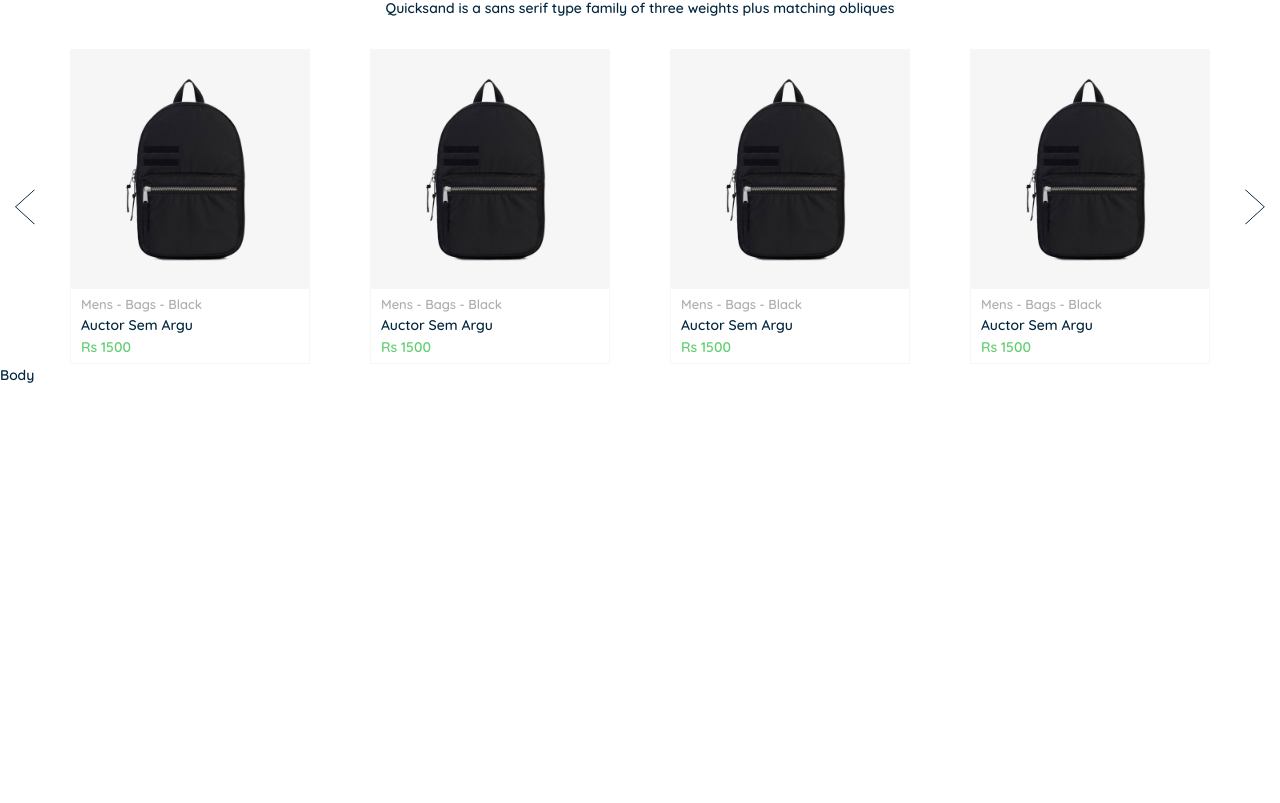
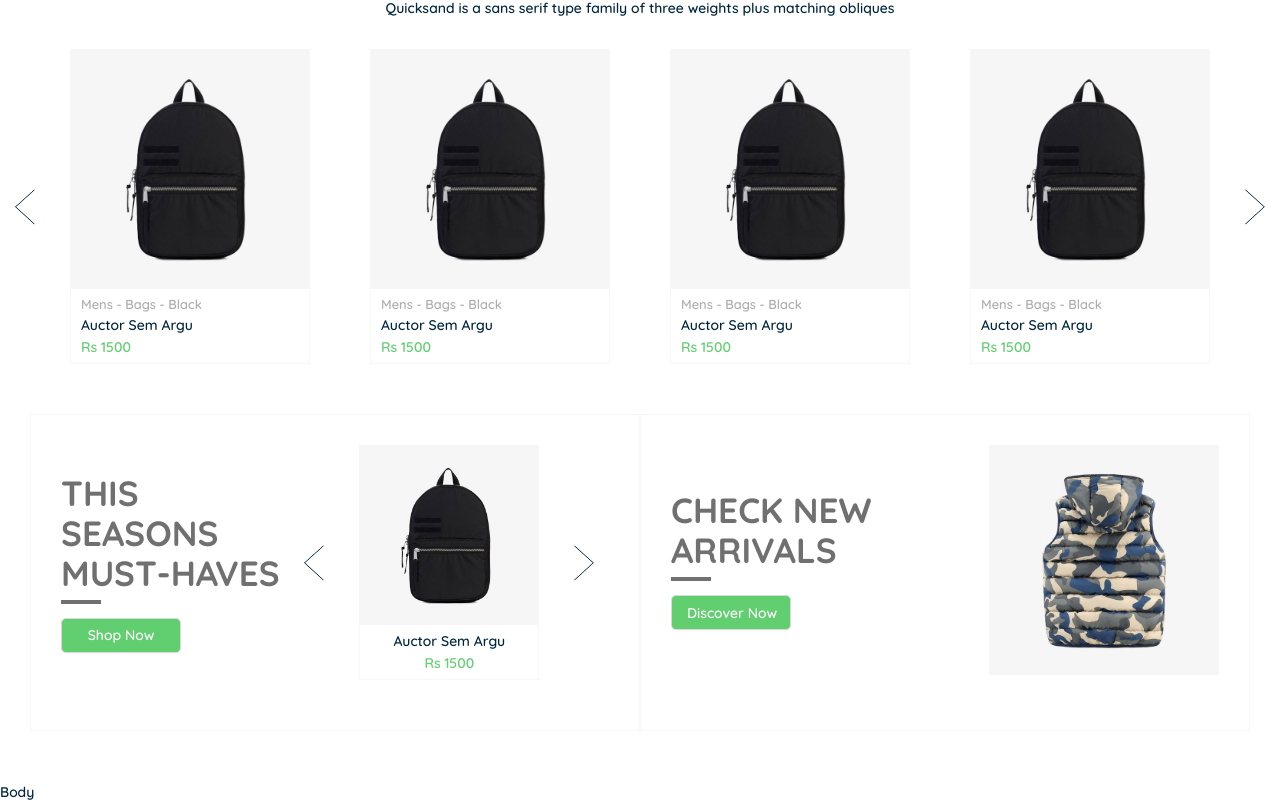
Before and after one commit to ujjalacharya/awesome-ecom, a React (Create React App) app in the folder slicing/: page / in a window 1280 px wide. Shown: the part 569-1372 px from the top of the page. Before the commit the page ends 955 px from the top, so only its background shows below. Built offline with nearby package versions, Linux system fonts and the light colour scheme; some icons are missing; a web font is replaced by a local one.

Commit message:
add popular and latest section

```diff
--- a/slicing/public/css/style.css
+++ b/slicing/public/css/style.css
@@ -130,6 +130,11 @@ button.primary {
 .slider-header {
   text-align: center;
   padding: 30px 0;
+}
+
+.latest-popular {
+  text-align: center;
+  padding: 50px 30px;
 }
 
 .main-header {
@@ -268,7 +273,7 @@ button.primary {
 .product-card .hover-items-image .card-hover-items .card-items {
   padding-left: 15px;
   padding-right: 15px;
-  border-right: 1px solid #D1D1D1;
+  border-right: 1px solid #f7f7f7;
   cursor: pointer;
 }
 .product-card .hover-items-image .card-hover-items .card-items:last-child {
@@ -307,4 +312,33 @@ button.primary {
   color: #61ce70;
 }
 
+.popular-slider {
+  padding: 30px;
+  border: 1px solid #f7f7f7;
+  min-height: 317px;
+}
+.popular-slider .popular-left-text {
+  display: flex;
+  align-items: center;
+}
+.popular-slider .popular-left-text .popular-text {
+  text-align: left;
+  position: relative;
+  color: #707070;
+}
+.popular-slider .popular-left-text .popular-text h1 {
+  color: #707070;
+}
+.popular-slider .popular-left-text .popular-text .title-bottom-hr {
+  width: 40px;
+  display: block;
+  position: absolute;
+  height: 4px;
+  background: #707070;
+  border: 0px;
+}
+.popular-slider .popular-left-text .popular-text button {
+  margin-top: 25px;
+}
+
 /*# sourceMappingURL=style.css.map */
--- /dev/null
+++ b/slicing/sass/Components/_popularSlider.scss
@@ -0,0 +1,28 @@
+.popular-slider {
+  padding: 30px;
+  border: 1px solid $border-color;
+  min-height: 317px;
+  .popular-left-text{
+    display: flex;
+    align-items: center;
+      .popular-text {
+        text-align: left;
+        position: relative;
+        color: #707070;
+        h1{
+            color: #707070;
+        }
+        .title-bottom-hr{
+            width: 40px;
+            display: block;
+            position: absolute;
+            height: 4px;
+            background: #707070;
+            border: 0px;
+        }
+        button{
+            margin-top: 25px;
+        }
+      }
+  }
+}
--- a/slicing/sass/Index.scss
+++ b/slicing/sass/Index.scss
@@ -10,3 +10,4 @@
 @import './Components/header';
 @import './Components/carousel';
 @import './Components/card';
+@import './Components/popularSlider';
--- a/slicing/sass/Pages/_home.scss
+++ b/slicing/sass/Pages/_home.scss
@@ -6,3 +6,8 @@
     text-align: center;
     padding: 30px 0;
 }
+
+.latest-popular {
+    text-align: center;
+    padding: 50px 30px;
+}
--- a/slicing/sass/_variables.scss
+++ b/slicing/sass/_variables.scss
@@ -9,7 +9,7 @@ $border: #e4e4e4;
 $black: #000;
 $text: #00263D;
 $light-bg: #F8F8F8;
-$border-color:#D1D1D1;
+$border-color:#f7f7f7;
 $light-text-color: #adadad;
 $box-shadow : 0 4px 12px rgba(199,197,197,0.5);
 
--- /dev/null
+++ b/slicing/src/Components/Includes/PopularCard.js
@@ -0,0 +1,24 @@
+import React, { Component } from "react";
+import ReactTooltip from "react-tooltip";
+
+class PopularCard extends Component {
+  render() {
+    return (
+      <div className="product-card">
+        <div className="product-box-shadow">
+          <div className="hover-items-image">
+            <div className="image">
+              <img src="/images/prod-bag.jpg" />
+            </div>
+          </div>
+          <div className="card-body">
+            <div className="prod-name">Auctor Sem Argu</div>
+            <div className="prod-price">Rs 1500</div>
+          </div>
+        </div>
+      </div>
+    );
+  }
+}
+
+export default PopularCard;
--- /dev/null
+++ b/slicing/src/Components/Includes/PopularSlider.js
@@ -0,0 +1,36 @@
+import React, { Component } from "react";
+import Slider from "react-slick";
+
+// includes
+import PopularCard from "./PopularCard";
+import PrevArrow from "./PrevArrow";
+import NextArrow from "./NextArrow";
+
+class PopularSlider extends Component {
+  render() {
+    const settings = {
+      dots: false,
+      infinite: true,
+      // autoplay:true,
+      speed: 500,
+      slidesToShow: 1,
+      draggable: true,
+      slidesToScroll: 1,
+      prevArrow: <PrevArrow />,
+      nextArrow: <NextArrow />,
+    };
+    return (
+      <section className="product-slider">
+        <Slider {...settings}>
+          <PopularCard />
+          <PopularCard />
+          <PopularCard />
+          <PopularCard />
+          <PopularCard />
+        </Slider>
+      </section>
+    );
+  }
+}
+
+export default PopularSlider;
--- /dev/null
+++ b/slicing/src/Components/LatestSlider.js
@@ -0,0 +1,25 @@
+import React, { Component } from "react";
+import { Button, Col, Row } from "antd";
+
+class LatestSlider extends Component {
+  render() {
+    return (
+      <div className="popular-slider">
+        <Row>
+          <Col span={10} className="popular-left-text">
+            <div className="popular-text">
+              <h1>CHECK NEW ARRIVALS</h1>
+              <hr className="title-bottom-hr" />
+              <Button className="primary">Discover Now</Button>
+            </div>
+          </Col>
+          <Col span={14} style={{textAlign: 'right'}}>
+            <img style={{ height: 230 }} src="/images/new-arrivals.jpg" />
+          </Col>
+        </Row>
+      </div>
+    );
+  }
+}
+
+export default LatestSlider;
--- /dev/null
+++ b/slicing/src/Components/Popular.js
@@ -0,0 +1,28 @@
+import React, { Component } from "react";
+import { Button, Col, Row } from "antd";
+
+//includes
+import PopularSlider from './Includes/PopularSlider'
+
+class Popular extends Component {
+  render() {
+    return (
+      <div className="popular-slider">
+        <Row>
+          <Col span={10} className="popular-left-text">
+              <div className="popular-text">
+                <h1>THIS SEASONS MUST-HAVES</h1>
+                <hr className="title-bottom-hr" />
+                <Button className="primary">Shop Now</Button>
+              </div>
+          </Col>
+          <Col span={14}>
+            <PopularSlider />
+          </Col>
+        </Row>
+      </div>
+    );
+  }
+}
+
+export default Popular;
--- a/slicing/src/Pages/Home.js
+++ b/slicing/src/Pages/Home.js
@@ -3,6 +3,9 @@ import Header from '../Components/Header'
 import MainCarousel from '../Components/Carousel'
 import ProductSlider from '../Components/ProductSlider'
 import SliderHeader from '../Components/SliderHeader'
+import { Row, Col } from 'antd'
+import Popular from '../Components/Popular'
+import LatestSLider from '../Components/LatestSlider'
 
 class Home extends Component {
     render(){
@@ -14,6 +17,16 @@ class Home extends Component {
                 </div>
                 <SliderHeader />
                 <ProductSlider />
+                <section className="latest-popular">
+                    <Row>
+                        <Col span={12}>
+                            <Popular />
+                        </Col>
+                        <Col span={12}>
+                            <LatestSLider />
+                        </Col>
+                    </Row>
+                </section>
                 Body
             </div>
         )
```
Also changed, not shown: 1 other file (tests, documents, lock files or other folders).
